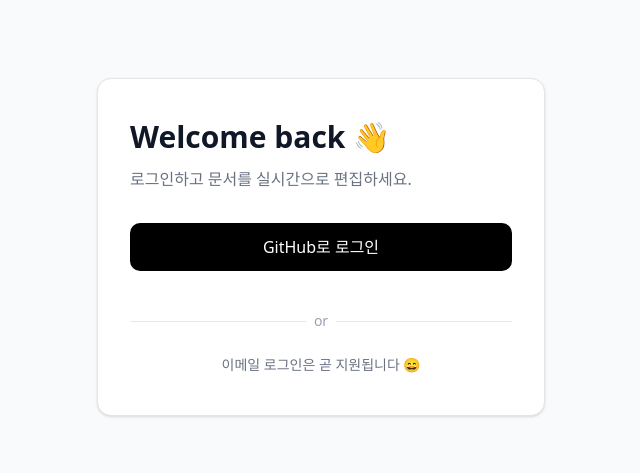
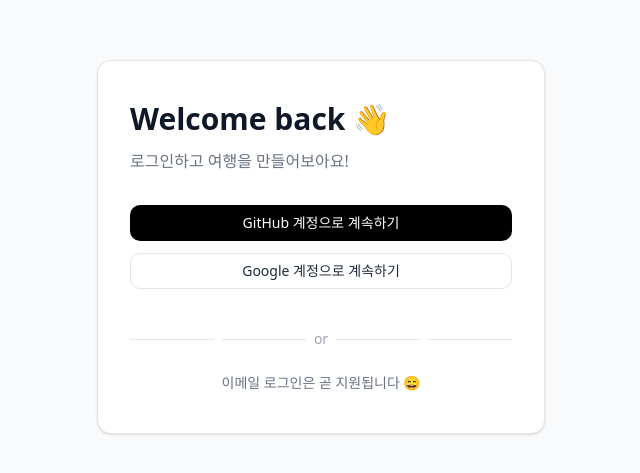
Before and after one commit to ddoniddoni/realtimedocs, a Next.js app: page /login in a window 1280 px wide. Shown: the part 153-626 px from the top of the page, without its empty margins (319-959 px from the left). Built offline with nearby package versions, Linux system fonts and the light colour scheme; no server answers.

Commit message:
feature(login): Google Login 추가

```diff
--- a/app/(auth)/login/page.tsx
+++ b/app/(auth)/login/page.tsx
@@ -1,22 +1,48 @@
 "use client";
 
 import { useState } from "react";
-
 import { createClient } from "@/utils/supabase/client";
+import { Button } from "@/components/ui/button";
 
 export default function LoginPage() {
   const supabase = createClient();
-  const [loading, setLoading] = useState(false);
+  const [loadingProvider, setLoadingProvider] = useState<
+    "github" | "google" | null
+  >(null);
+
+  const redirectTo =
+    typeof window !== "undefined"
+      ? `${window.location.origin}/api/auth/callback`
+      : undefined;
 
   async function signInWithGithub() {
-    setLoading(true);
-    await supabase.auth.signInWithOAuth({
+    setLoadingProvider("github");
+    const { error } = await supabase.auth.signInWithOAuth({
       provider: "github",
-      options: {
-        redirectTo: `${location.origin}/api/auth/callback`,
-      },
+      options: { redirectTo },
     });
+
+    if (error) {
+      console.error("Github login error:", error);
+      setLoadingProvider(null);
+    }
   }
+
+  async function signInWithGoogle() {
+    setLoadingProvider("google");
+    const { error } = await supabase.auth.signInWithOAuth({
+      provider: "google",
+      options: { redirectTo },
+    });
+
+    if (error) {
+      console.error("Google login error:", error);
+      setLoadingProvider(null);
+    }
+  }
+
+  const isGithubLoading = loadingProvider === "github";
+  const isGoogleLoading = loadingProvider === "google";
 
   return (
     <main className="min-h-screen flex items-center justify-center bg-gray-50 px-6">
@@ -25,27 +51,40 @@
         <h1 className="text-3xl font-bold text-gray-900 mb-3">
           Welcome back 👋
         </h1>
-        <p className="text-gray-500 mb-8">
-          로그인하고 문서를 실시간으로 편집하세요.
-        </p>
+        <p className="text-gray-500 mb-8">로그인하고 여행을 만들어보아요!</p>
 
-        {/* OAuth Buttons */}
-        <button
+        {/* Github OAuth Button */}
+        <Button
           onClick={signInWithGithub}
-          disabled={loading}
+          disabled={isGithubLoading || isGoogleLoading}
           className="w-full flex items-center justify-center gap-3 bg-black text-white py-3 rounded-lg hover:bg-gray-900 transition-all disabled:opacity-60"
         >
-          {loading ? (
+          {isGithubLoading ? (
             <div className="w-5 h-5 border-2 border-white border-t-transparent rounded-full animate-spin" />
           ) : (
-            <>GitHub로 로그인</>
+            <>GitHub 계정으로 계속하기</>
           )}
-        </button>
+        </Button>
+
+        {/* Google OAuth Button */}
+        <Button
+          onClick={signInWithGoogle}
+          disabled={isGithubLoading || isGoogleLoading}
+          className="mt-3 w-full flex items-center justify-center gap-3 bg-white text-gray-800 py-3 rounded-lg border hover:bg-gray-50 transition-all disabled:opacity-60"
+        >
+          {isGoogleLoading ? (
+            <div className="w-5 h-5 border-2 border-gray-800 border-t-transparent rounded-full animate-spin" />
+          ) : (
+            <>Google 계정으로 계속하기</>
+          )}
+        </Button>
 
         {/* Divider */}
         <div className="mt-10 flex items-center gap-2">
           <div className="grow h-px bg-gray-200" />
+          <div className="grow h-px bg-gray-200" />
           <span className="text-gray-400 text-sm">or</span>
+          <div className="grow h-px bg-gray-200" />
           <div className="grow h-px bg-gray-200" />
         </div>
 
```
